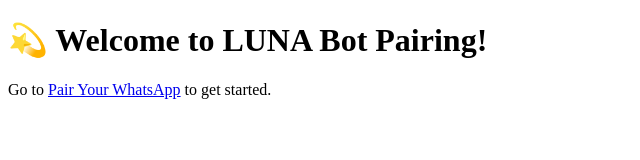
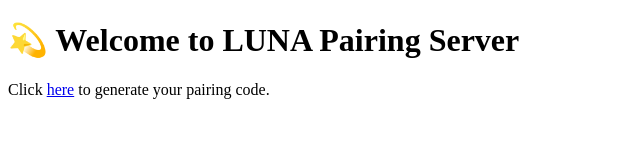
Before and after one commit to itsguruu/-, a website: page main.html in a window 1280 px wide. Shown: the whole page, without its empty margins (0-640 px from the left). Drawn offline with Linux system fonts and the light colour scheme.

Commit message:
Update main.html

```diff
--- a/main.html
+++ b/main.html
@@ -2,11 +2,10 @@
 <html lang="en">
 <head>
 <meta charset="UTF-8">
-<meta name="viewport" content="width=device-width, initial-scale=1.0">
-<title>LUNA Bot</title>
+<title>LUNA Pairing Server</title>
 </head>
 <body>
-<h1>💫 Welcome to LUNA Bot Pairing!</h1>
-<p>Go to <a href="/pair">Pair Your WhatsApp</a> to get started.</p>
+<h1>💫 Welcome to LUNA Pairing Server</h1>
+<p>Click <a href="/pair">here</a> to generate your pairing code.</p>
 </body>
 </html>
```
